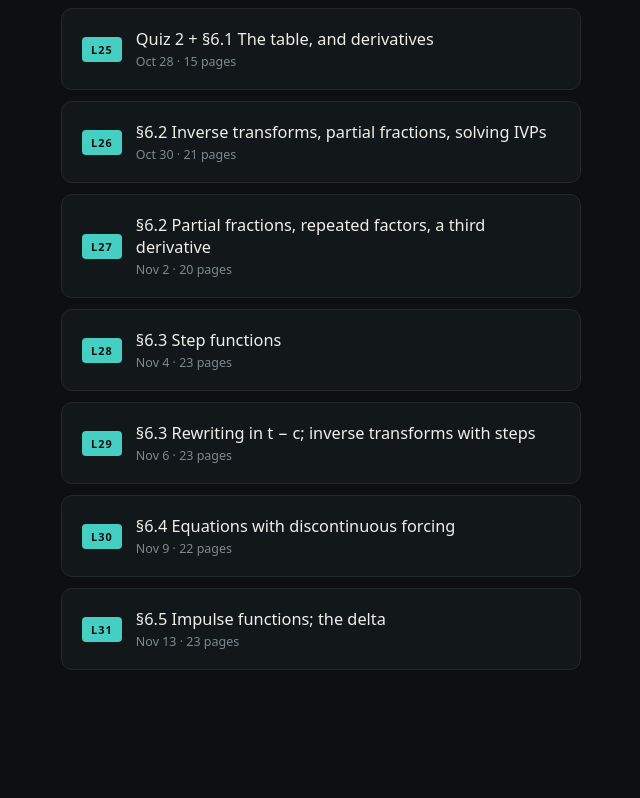
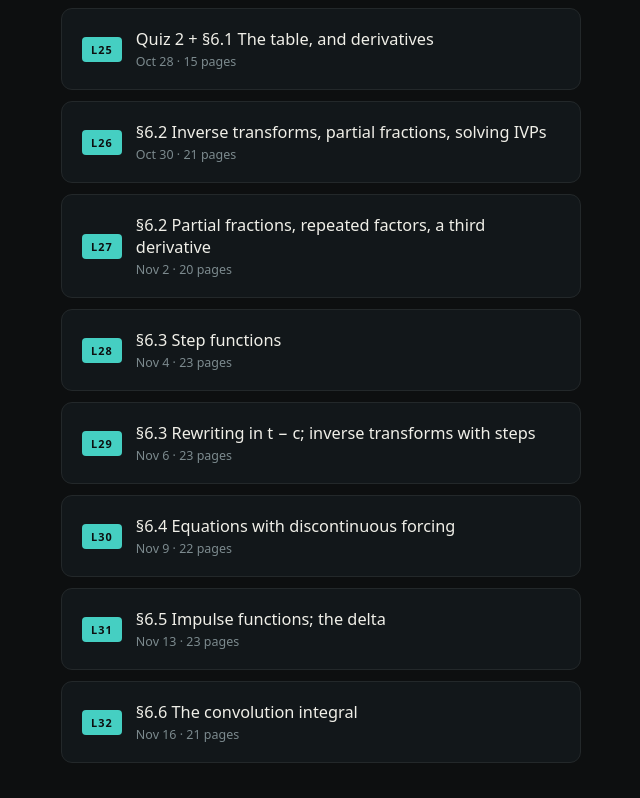
Before and after one commit to ylzhang2447/math2255-board, a plain HTML site: page index.html in a window 1280 px wide. Shown: the part 2344-3142 px from the top of the page, without its empty margins (319-959 px from the left). Before the commit the page ends 3049 px from the top, so only its background shows below. Drawn offline with Linux system fonts and the light colour scheme.

Commit message:
update boards

```diff
--- a/index.html
+++ b/index.html
@@ -52,4 +52,5 @@ span.d{display:block;color:#7C8A8E;font-size:.78rem;margin-top:3px}
 <a href="l29.html"><b class="n">L29</b><span class="t">&sect;6.3 Rewriting in t &minus; c; inverse transforms with steps<span class="d">Nov 6 &middot; 23 pages</span></span></a>
 <a href="l30.html"><b class="n">L30</b><span class="t">&sect;6.4 Equations with discontinuous forcing<span class="d">Nov 9 &middot; 22 pages</span></span></a>
 <a href="l31.html"><b class="n">L31</b><span class="t">&sect;6.5 Impulse functions; the delta<span class="d">Nov 13 &middot; 23 pages</span></span></a>
+<a href="l32.html"><b class="n">L32</b><span class="t">&sect;6.6 The convolution integral<span class="d">Nov 16 &middot; 21 pages</span></span></a>
 </div>
```
